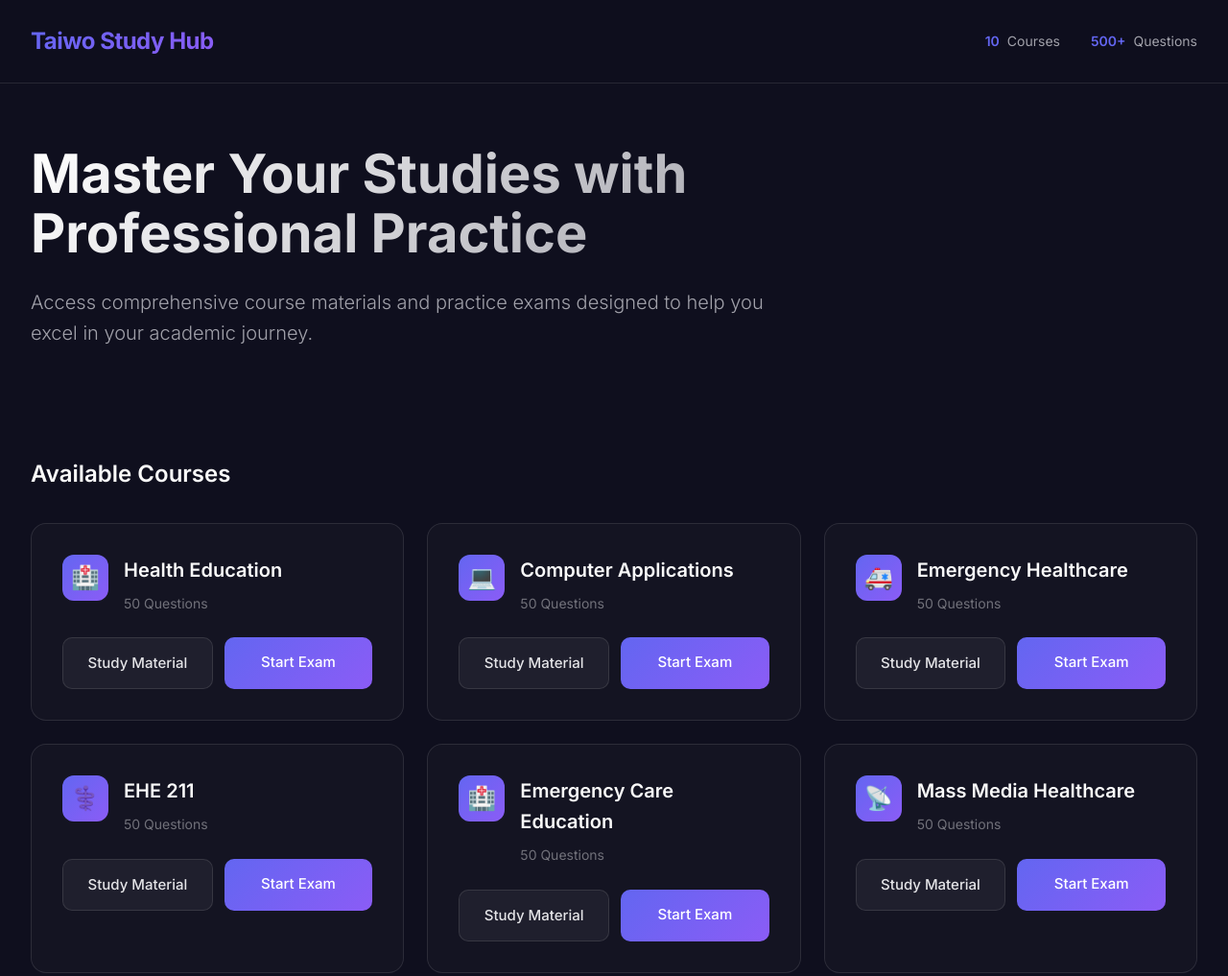
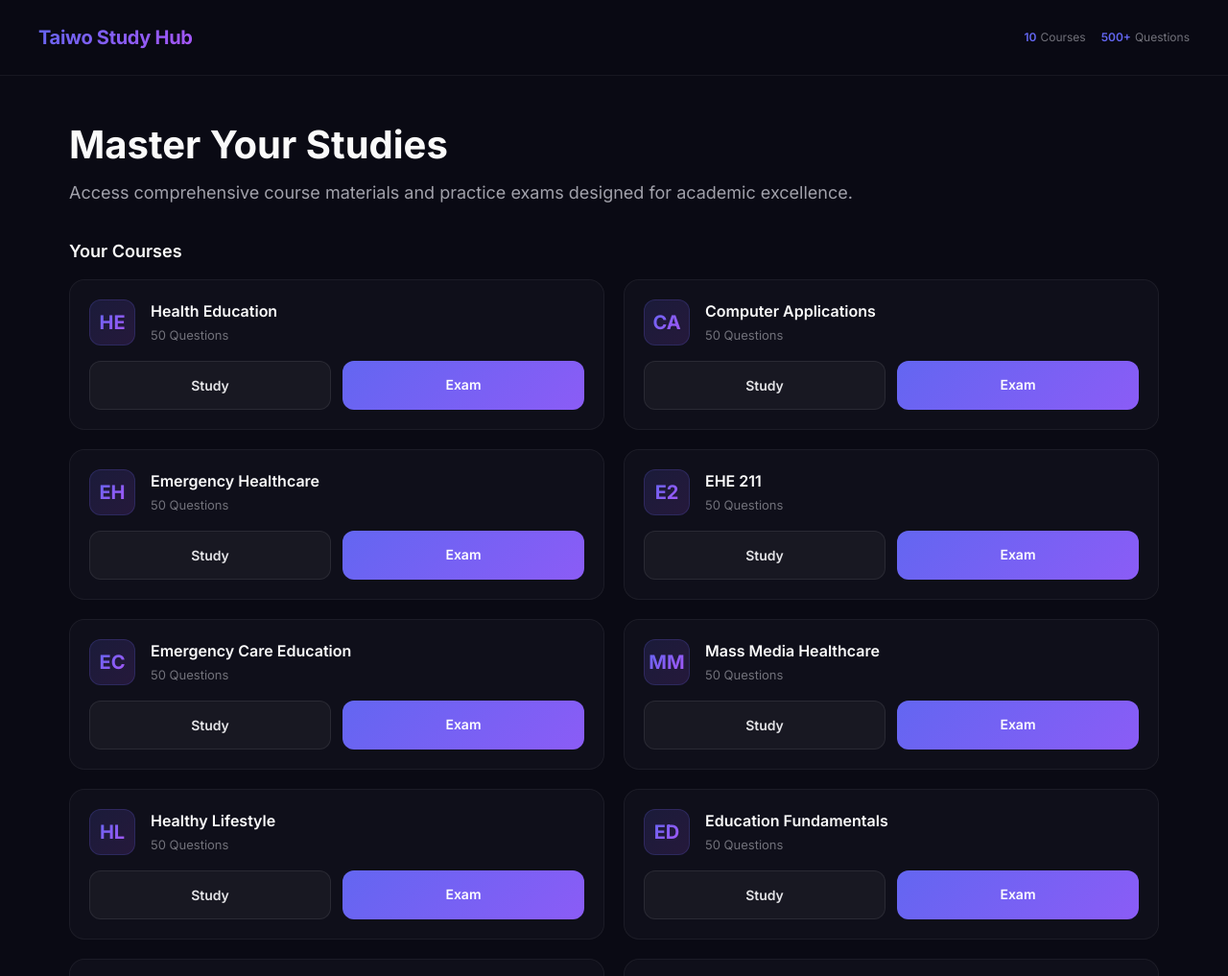
Before and after one commit to njayp1417/Taiwo, a plain HTML site: page index.html in a window 1280 px wide. Shown: the top 1017 px of the page at 96% size. Drawn offline with Linux system fonts and the light colour scheme.

Commit message:
Mobile-first professional design - no emojis

```diff
--- a/index.html
+++ b/index.html
@@ -2,124 +2,92 @@
 <html lang="en">
 <head>
     <meta charset="UTF-8">
-    <meta name="viewport" content="width=device-width, initial-scale=1.0">
-    <title>Taiwo Study Hub - Professional Learning Platform</title>
-    <link href="https://fonts.googleapis.com/css2?family=Inter:wght@300;400;500;600;700&display=swap" rel="stylesheet">
+    <meta name="viewport" content="width=device-width, initial-scale=1.0, maximum-scale=1.0, user-scalable=no">
+    <meta name="theme-color" content="#0f0f1e">
+    <title>Taiwo Study Hub</title>
+    <link href="https://fonts.googleapis.com/css2?family=Inter:wght@400;500;600;700&display=swap" rel="stylesheet">
     <style>
-        * { margin: 0; padding: 0; box-sizing: border-box; }
+        * { margin: 0; padding: 0; box-sizing: border-box; -webkit-tap-highlight-color: transparent; }
 
         body {
-            font-family: 'Inter', -apple-system, BlinkMacSystemFont, 'Segoe UI', sans-serif;
-            background: #0f0f1e;
+            font-family: 'Inter', -apple-system, BlinkMacSystemFont, sans-serif;
+            background: #0a0a14;
             color: #e4e4e7;
-            line-height: 1.6;
-            min-height: 100vh;
+            line-height: 1.5;
+            overflow-x: hidden;
         }
 
         .navbar {
-            background: rgba(15, 15, 30, 0.95);
-            backdrop-filter: blur(10px);
-            border-bottom: 1px solid rgba(255, 255, 255, 0.1);
-            padding: 1.5rem 0;
+            background: rgba(10, 10, 20, 0.98);
+            backdrop-filter: blur(20px);
+            border-bottom: 1px solid rgba(255, 255, 255, 0.06);
+            padding: 1rem;
             position: sticky;
             top: 0;
             z-index: 100;
         }
 
-        .nav-container {
-            max-width: 1400px;
-            margin: 0 auto;
-            padding: 0 2rem;
+        .nav-content {
             display: flex;
             justify-content: space-between;
             align-items: center;
+            max-width: 100%;
         }
 
         .logo {
-            font-size: 1.5rem;
+            font-size: 1.25rem;
             font-weight: 700;
-            background: linear-gradient(135deg, #6366f1 0%, #8b5cf6 100%);
+            background: linear-gradient(135deg, #6366f1 0%, #a855f7 100%);
             -webkit-background-clip: text;
             -webkit-text-fill-color: transparent;
-            letter-spacing: -0.5px;
+            letter-spacing: -0.3px;
         }
 
-        .nav-stats {
+        .stats {
             display: flex;
-            gap: 2rem;
-            font-size: 0.875rem;
-            color: #a1a1aa;
+            gap: 1rem;
+            font-size: 0.75rem;
+            color: #71717a;
         }
 
-        .stat-item {
-            display: flex;
-            align-items: center;
-            gap: 0.5rem;
-        }
-
-        .stat-number {
-            color: #6366f1;
-            font-weight: 600;
-        }
+        .stat { display: flex; align-items: center; gap: 0.25rem; }
+        .stat-num { color: #6366f1; font-weight: 600; }
 
         .hero {
-            max-width: 1400px;
-            margin: 0 auto;
-            padding: 4rem 2rem 3rem;
-        }
-
-        .hero-content {
-            max-width: 800px;
+            padding: 2rem 1rem 1.5rem;
         }
 
         .hero h1 {
-            font-size: 3.5rem;
+            font-size: 1.75rem;
             font-weight: 700;
-            line-height: 1.1;
-            margin-bottom: 1.5rem;
-            background: linear-gradient(135deg, #ffffff 0%, #a1a1aa 100%);
-            -webkit-background-clip: text;
-            -webkit-text-fill-color: transparent;
+            line-height: 1.2;
+            margin-bottom: 0.75rem;
+            color: #fafafa;
         }
 
         .hero p {
-            font-size: 1.25rem;
+            font-size: 0.9375rem;
             color: #a1a1aa;
-            margin-bottom: 2rem;
-            font-weight: 300;
+            line-height: 1.6;
         }
 
-        .courses-section {
-            max-width: 1400px;
-            margin: 0 auto;
-            padding: 2rem 2rem 4rem;
-        }
-
-        .section-header {
-            display: flex;
-            justify-content: space-between;
-            align-items: center;
-            margin-bottom: 2rem;
+        .courses {
+            padding: 0 1rem 2rem;
         }
 
         .section-title {
-            font-size: 1.5rem;
+            font-size: 1.125rem;
             font-weight: 600;
             color: #fafafa;
-        }
-
-        .courses-grid {
-            display: grid;
-            grid-template-columns: repeat(auto-fill, minmax(380px, 1fr));
-            gap: 1.5rem;
+            margin-bottom: 1rem;
         }
 
         .course-card {
-            background: rgba(24, 24, 37, 0.6);
-            border: 1px solid rgba(255, 255, 255, 0.1);
+            background: rgba(24, 24, 37, 0.4);
+            border: 1px solid rgba(255, 255, 255, 0.06);
             border-radius: 16px;
-            padding: 2rem;
-            transition: all 0.3s cubic-bezier(0.4, 0, 0.2, 1);
+            padding: 1.25rem;
+            margin-bottom: 1rem;
             position: relative;
             overflow: hidden;
         }
@@ -130,82 +98,85 @@
             top: 0;
             left: 0;
             right: 0;
-            height: 4px;
-            background: linear-gradient(90deg, #6366f1, #8b5cf6);
-            transform: scaleX(0);
-            transition: transform 0.3s;
+            height: 3px;
+            background: linear-gradient(90deg, #6366f1, #a855f7);
+            opacity: 0;
+            transition: opacity 0.3s;
         }
 
-        .course-card:hover {
-            transform: translateY(-4px);
-            border-color: rgba(99, 102, 241, 0.3);
-            background: rgba(24, 24, 37, 0.8);
+        .course-card:active {
+            transform: scale(0.98);
+            transition: transform 0.1s;
         }
 
-        .course-card:hover::before {
-            transform: scaleX(1);
+        .course-card:active::before {
+            opacity: 1;
         }
 
         .course-header {
             display: flex;
-            align-items: flex-start;
+            align-items: center;
             gap: 1rem;
-            margin-bottom: 1.5rem;
+            margin-bottom: 1rem;
         }
 
         .course-icon {
             width: 48px;
             height: 48px;
-            background: linear-gradient(135deg, #6366f1 0%, #8b5cf6 100%);
+            background: linear-gradient(135deg, rgba(99, 102, 241, 0.15) 0%, rgba(168, 85, 247, 0.15) 100%);
+            border: 1px solid rgba(99, 102, 241, 0.2);
             border-radius: 12px;
             display: flex;
             align-items: center;
             justify-content: center;
-            font-size: 1.5rem;
             flex-shrink: 0;
+        }
+
+        .icon-text {
+            font-size: 1.25rem;
+            font-weight: 700;
+            background: linear-gradient(135deg, #6366f1 0%, #a855f7 100%);
+            -webkit-background-clip: text;
+            -webkit-text-fill-color: transparent;
         }
 
         .course-info {
             flex: 1;
+            min-width: 0;
         }
 
         .course-title {
-            font-size: 1.25rem;
+            font-size: 1rem;
             font-weight: 600;
             color: #fafafa;
-            margin-bottom: 0.5rem;
+            margin-bottom: 0.25rem;
+            overflow: hidden;
+            text-overflow: ellipsis;
+            white-space: nowrap;
         }
 
         .course-meta {
-            display: flex;
-            gap: 1rem;
-            font-size: 0.875rem;
+            font-size: 0.8125rem;
             color: #71717a;
         }
 
-        .meta-item {
-            display: flex;
-            align-items: center;
-            gap: 0.25rem;
-        }
-
         .course-actions {
-            display: flex;
+            display: grid;
+            grid-template-columns: 1fr 1fr;
             gap: 0.75rem;
-            margin-top: 1.5rem;
         }
 
         .btn {
-            flex: 1;
-            padding: 0.875rem 1.5rem;
-            border-radius: 10px;
+            padding: 0.875rem;
+            border-radius: 12px;
             text-decoration: none;
-            font-weight: 500;
-            font-size: 0.9375rem;
+            font-weight: 600;
+            font-size: 0.875rem;
             text-align: center;
             transition: all 0.2s;
             border: none;
             cursor: pointer;
+            display: block;
         }
 
         .btn-primary {
@@ -213,93 +184,92 @@
             color: white;
         }
 
-        .btn-primary:hover {
-            transform: translateY(-2px);
-            box-shadow: 0 10px 25px rgba(99, 102, 241, 0.3);
+        .btn-primary:active {
+            transform: scale(0.96);
         }
 
         .btn-secondary {
-            background: rgba(255, 255, 255, 0.05);
+            background: rgba(255, 255, 255, 0.04);
             color: #e4e4e7;
-            border: 1px solid rgba(255, 255, 255, 0.1);
+            border: 1px solid rgba(255, 255, 255, 0.08);
         }
 
-        .btn-secondary:hover {
-            background: rgba(255, 255, 255, 0.1);
-            border-color: rgba(255, 255, 255, 0.2);
+        .btn-secondary:active {
+            background: rgba(255, 255, 255, 0.08);
         }
 
-        @media (max-width: 768px) {
+        /* Desktop adjustments */
+        @media (min-width: 768px) {
+            .navbar { padding: 1.5rem 2rem; }
+            .nav-content { max-width: 1200px; margin: 0 auto; }
+            .hero { padding: 3rem 2rem 2rem; max-width: 1200px; margin: 0 auto; }
             .hero h1 { font-size: 2.5rem; }
-            .courses-grid { grid-template-columns: 1fr; }
-            .nav-stats { display: none; }
+            .hero p { font-size: 1.125rem; }
+            .courses { padding: 0 2rem 3rem; max-width: 1200px; margin: 0 auto; }
+            .courses-grid { display: grid; grid-template-columns: repeat(auto-fill, minmax(340px, 1fr)); gap: 1.25rem; }
+            .course-card { margin-bottom: 0; }
+        }
+
+        @media (min-width: 1024px) {
+            .courses-grid { grid-template-columns: repeat(auto-fill, minmax(380px, 1fr)); }
         }
     </style>
 </head>
 <body>
     <nav class="navbar">
-        <div class="nav-container">
+        <div class="nav-content">
             <div class="logo">Taiwo Study Hub</div>
-            <div class="nav-stats">
-                <div class="stat-item">
-                    <span class="stat-number">10</span>
-                    <span>Courses</span>
-                </div>
-                <div class="stat-item">
-                    <span class="stat-number">500+</span>
-                    <span>Questions</span>
-                </div>
+            <div class="stats">
+                <div class="stat"><span class="stat-num">10</span> Courses</div>
+                <div class="stat"><span class="stat-num">500+</span> Questions</div>
             </div>
         </div>
     </nav>
 
     <section class="hero">
-        <div class="hero-content">
-            <h1>Master Your Studies with Professional Practice</h1>
-            <p>Access comprehensive course materials and practice exams designed to help you excel in your academic journey.</p>
-        </div>
+        <h1>Master Your Studies</h1>
+        <p>Access comprehensive course materials and practice exams designed for academic excellence.</p>
     </section>
 
-    <section class="courses-section">
-        <div class="section-header">
-            <h2 class="section-title">Available Courses</h2>
-        </div>
+    <section class="courses">
+        <h2 class="section-title">Your Courses</h2>
         <div class="courses-grid" id="coursesGrid"></div>
     </section>
 
     <script>
         const courses = [
-            { id: 'health_education', name: 'Health Education', icon: '🏥', questions: 50 },
-            { id: 'computer_applications', name: 'Computer Applications', icon: '💻', questions: 50 },
-            { id: 'ehe_201', name: 'Emergency Healthcare', icon: '🚑', questions: 50 },
-            { id: 'ehe_211', name: 'EHE 211', icon: '⚕️', questions: 50 },
-            { id: 'emergency_healthcare', name: 'Emergency Care Education', icon: '🏥', questions: 50 },
-            { id: 'mass_media_healthcare', name: 'Mass Media Healthcare', icon: '📡', questions: 50 },
-            { id: 'healthy_lifestyle', name: 'Healthy Lifestyle', icon: '🌱', questions: 50 },
-            { id: 'edu_201', name: 'Education Fundamentals', icon: '📚', questions: 50 },
-            { id: 'reproductive_health', name: 'Reproductive Health', icon: '👶', questions: 50 },
-            { id: 'ent_211', name: 'Entrepreneurship', icon: '💼', questions: 50 }
+            { id: 'health_education', name: 'Health Education', abbr: 'HE', questions: 50 },
+            { id: 'computer_applications', name: 'Computer Applications', abbr: 'CA', questions: 50 },
+            { id: 'ehe_201', name: 'Emergency Healthcare', abbr: 'EH', questions: 50 },
+            { id: 'ehe_211', name: 'EHE 211', abbr: 'E2', questions: 50 },
+            { id: 'emergency_healthcare', name: 'Emergency Care Education', abbr: 'EC', questions: 50 },
+            { id: 'mass_media_healthcare', name: 'Mass Media Healthcare', abbr: 'MM', questions: 50 },
+            { id: 'healthy_lifestyle', name: 'Healthy Lifestyle', abbr: 'HL', questions: 50 },
+            { id: 'edu_201', name: 'Education Fundamentals', abbr: 'ED', questions: 50 },
+            { id: 'reproductive_health', name: 'Reproductive Health', abbr: 'RH', questions: 50 },
+            { id: 'ent_211', name: 'Entrepreneurship', abbr: 'EN', questions: 50 }
         ];
 
         const grid = document.getElementById('coursesGrid');
         courses.forEach(course => {
-            grid.innerHTML += `
-                <div class="course-card">
-                    <div class="course-header">
-                        <div class="course-icon">${course.icon}</div>
-                        <div class="course-info">
-                            <h3 class="course-title">${course.name}</h3>
-                            <div class="course-meta">
-                                <span class="meta-item">${course.questions} Questions</span>
-                            </div>
-                        </div>
+            const card = document.createElement('div');
+            card.className = 'course-card';
+            card.innerHTML = `
+                <div class="course-header">
+                    <div class="course-icon">
+                        <span class="icon-text">${course.abbr}</span>
                     </div>
-                    <div class="course-actions">
-                        <a href="read.html?course=${course.id}" class="btn btn-secondary">Study Material</a>
-                        <a href="exam.html?course=${course.id}" class="btn btn-primary">Start Exam</a>
+                    <div class="course-info">
+                        <div class="course-title">${course.name}</div>
+                        <div class="course-meta">${course.questions} Questions</div>
                     </div>
                 </div>
+                <div class="course-actions">
+                    <a href="read.html?course=${course.id}" class="btn btn-secondary">Study</a>
+                    <a href="exam.html?course=${course.id}" class="btn btn-primary">Exam</a>
+                </div>
             `;
+            grid.appendChild(card);
         });
     </script>
 </body>
```
Also changed, not shown: exam.html (+86 -90 lines), read.html (+42 -75 lines).
